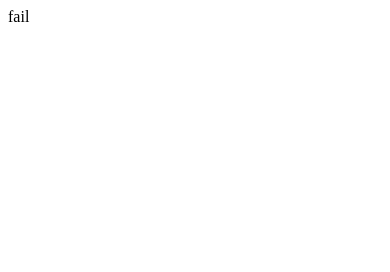
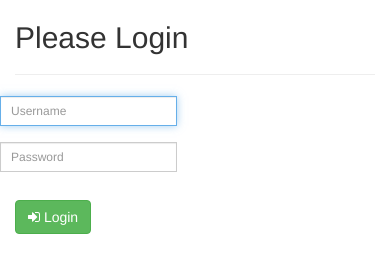
Before and after one commit to bobchowcode/node-web, a website: page views/login.html in a window 390 px wide. Drawn offline with nearby package versions, Linux system fonts and the light colour scheme; files that its build step writes are made by us from their sources; files whose address does not match are found by name.

Commit message:
no message

```diff
--- a/views/login.html
+++ b/views/login.html
@@ -1,6 +1,71 @@
-<html>
+<html lang="en">
+
+<head>
+    <!-- Standard Meta -->
+    <meta charset="utf-8" />
+    <meta http-equiv="X-UA-Compatible" content="IE=edge,chrome=1" />
+    <meta name="viewport" content="width=device-width, initial-scale=1.0, maximum-scale=1.0">
+
+    <!-- Site Properties -->
+    <title>Login Form</title>
+
+    <!-- Stylesheets -->
+    <link href="bootstrap/css/bootstrap.min.css" rel="stylesheet" id="bootstrap-css">
+    <link href="font-awesome/css/font-awesome.min.css" rel="stylesheet">
+    <script src="jquery/jquery-3.3.1.min.js"></script>
+    <script src="bootstrap/js/bootstrap.min.js"></script>
+</head>
 
 <body>
-fail
+    <div class="container">
+        <form class="form-horizontal" role="form" method="POST" action="/user/login">
+            <div class="row">
+                <div class="col-md-3"></div>
+                <div class="col-md-6">
+                    <h2>Please Login</h2>
+                    <hr>
+                </div>
+            </div>
+            <div class="row">
+                <div class="col-md-3"></div>
+                <div class="col-md-6">
+                    <div class="form-group has-danger">
+                        <div class="input-group mb-2 mr-sm-2 mb-sm-0">
+                            <input type="text" name="username" class="form-control input-sm" id="username" placeholder="Username" autofocus>
+                        </div>
+                    </div>
+                </div>
+            </div>
+            <div class="row">
+                <div class="col-md-3"></div>
+                <div class="col-md-6">
+                    <div class="form-group">
+                        <div class="input-group mb-2 mr-sm-2 mb-sm-0">
+                            <input type="password" name="password" class="form-control input-sm" id="password" placeholder="Password">
+                        </div>
+                    </div>
+                </div>
+            </div>
+            <div class="row">
+                <div class="col-md-3"></div>
+                <div class="col-md-6">
+                    <div class="form-control-feedback">
+                        <span id="errMsg" class="text-danger align-middle">
+                            <!-- Put password error message here -->
+                        </span>
+                    </div>
+                </div>
+            </div>
+            <div class="row" style="padding-top: 1rem">
+                <div class="col-md-3"></div>
+                <div class="col-md-6">
+                    <button type="submit" class="btn btn-success">
+                        <i class="fa fa-sign-in"></i> Login
+                    </button>
+                </div>
+            </div>
+        </form>
+    </div>
 </body>
+
 </html>
```
Also changed, not shown: routes/indexRoute.js (+40 -0 lines), routes/userRoute.js (+7 -2 lines).
